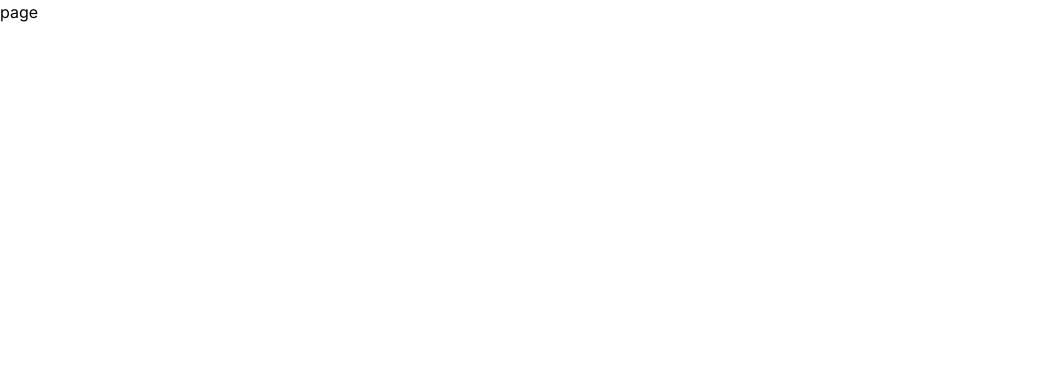
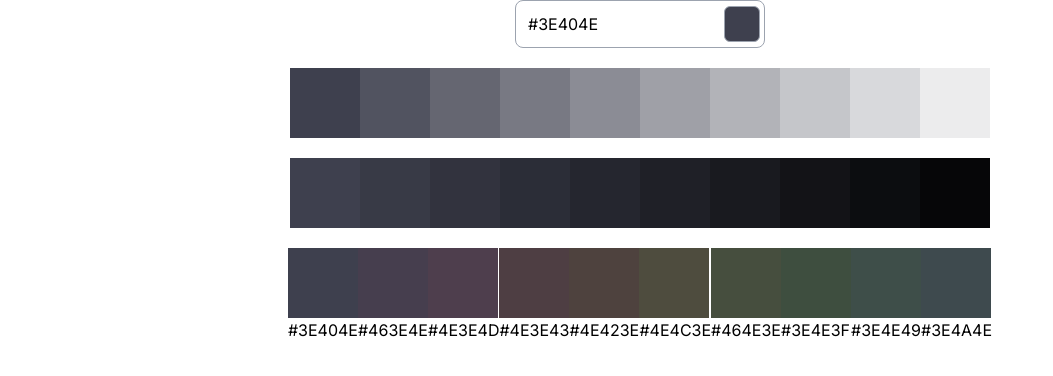
Before and after one commit to Navaneeth-Prabhu/colorcc, a Next.js app: page /tool in a window 1280 px wide. Shown: the top 376 px of the page, without its empty margins (0-1053 px from the left). Built offline with nearby package versions, Linux system fonts and the light colour scheme.

Commit message:
created dark,light, and hue palaette generator

```diff
--- a/src/app/tool/page.js
+++ b/src/app/tool/page.js
@@ -1,9 +1,119 @@
-import React from 'react'
+'use client'
 
-function page() {
-  return (
-    <div>page</div>
-  )
+import React, { useEffect, useState } from 'react';
+import { useMyContext } from '@/context/store';
+import { ChromePicker } from 'react-color';
+
+const Modal = ({ children, onClose }) => {
+    return (
+        <div className={`modal-overlay ${onClose ? 'active' : ''}`} onClick={onClose}>
+            <div className={`modal ${onClose ? 'active' : ''}`} onClick={(e) => e.stopPropagation()}>
+                <span className="close-button" onClick={onClose}>
+                    &times;
+                </span>
+                {children}
+            </div>
+        </div>
+    );
+};
+
+// const getRandomColor = () => {
+//     const letters = '0123456789ABCDEF';
+//     let color = '#';
+//     for (let i = 0; i < 6; i++) {
+//         color += letters[Math.floor(Math.random() * 16)];
+//     }
+//     return color;
+// };
+
+function Page() {
+    const { paletteColor, setPaletteColor, lightPalette, darkPalette,huePalette } = useMyContext();
+    const [showColorPicker, setShowColorPicker] = useState(false);
+
+    console.log(darkPalette, lightPalette)
+    const handleChange = (newColor) => {
+        const hexColor = newColor.hex;
+        setPaletteColor(hexColor);
+    };
+
+    // useEffect(() => {
+    //     const initialColors = getRandomColor();
+    //     setPaletteColor(initialColors);
+    // }, []);
+
+    return (
+        <div className='flex flex-col items-center justify-center gap-5'>
+            <div className='bg-white border justify-between rounded-lg items-center flex h-12 md:w-[250px]
+        overflow-hidden px-1 border-gray-400 active:border-violet-700'>
+                <input
+                    type="text"
+                    value={paletteColor}
+                    onChange={(e) => {
+                        const newColor = { hex: e.target.value };
+                        handleChange(newColor);
+                    }}
+                    className='p-2 md:w-[200px]'
+                />
+
+                <div
+                    className='w-9 h-9 rounded-md border border-gray-400'
+                    style={{ background: paletteColor }}
+                    onClick={() => setShowColorPicker(!showColorPicker)}
+                ></div>
+
+                {showColorPicker && (
+                    <Modal onClose={() => setShowColorPicker(false)}>
+                        <ChromePicker color={paletteColor} onChange={handleChange} disableAlpha={true} />
+                        {/* <HexColorPicker color={contextColor || color} onChange={handleChange}  disableAlpha={true}/> */}
+                    </Modal>
+                )}
+            </div>
+
+
+            <div style={{ display: 'flex', alignItems: 'center' }}>
+                {lightPalette?.map((color, index) => (
+                    <div className='flex flex-col' key={index}>
+                        <div
+                            style={{
+                                width: '70px',
+                                height: '70px',
+                                backgroundColor: color,
+                            }}
+                        />
+                        {/* <label>{color}</label> */}
+                    </div>
+                ))}
+            </div>
+            <div style={{ display: 'flex', alignItems: 'center' }}>
+                {darkPalette?.map((color, index) => (
+                    <div className='flex flex-col' key={index}>
+                        <div
+                            style={{
+                                width: '70px',
+                                height: '70px',
+                                backgroundColor: color,
+                            }}
+                        />
+                        {/* <label>{color}</label> */}
+                    </div>
+                ))}
+            </div>
+            <div style={{ display: 'flex', alignItems: 'center' }}>
+                {huePalette?.map((color, index) => (
+                    <div className='flex flex-col' key={index}>
+                        <div
+                            style={{
+                                width: '70px',
+                                height: '70px',
+                                backgroundColor: color,
+                            }}
+                        />
+                        <label>{color}</label>
+                    </div>
+                ))}
+            </div>
+        </div>
+    );
 }
 
-export default page
+export default Page;
--- a/src/context/store.js
+++ b/src/context/store.js
@@ -14,13 +14,25 @@ export const MyContextProvider = ({ children }) => {
     const [textColor, setTextColor] = useState('#000000');
     const [contrastRatio, setContrastRatio] = useState(null);
     const [contrastPass, setContrastPass] = useState(null);
-    const [palette, setPalette] = useState([]);
     const [savedColors, setSavedColors] = useState([]);
     // gradinet
     const [colors, setColors] = useState(['', '']); // Default colors
-    const [paletteColor,setPaletteColor] = useState('#c33f3f')
+    // ''palettecolors
+    const [paletteColor, setPaletteColor] = useState('');
+    const [lightPalette, setLightPalette] = useState([]);
+    const [darkPalette, setDarkPalette] = useState([]);
+    const [huePalette, setHuePalette] = useState([]);
 
 
+
+
+    useEffect(() => {
+        const initialColors = getRandomColor();
+        setPaletteColor(initialColors);
+        generateDarkPalette(initialColors);
+        generateLightPalette(initialColors);
+        generateHuePalette(initialColors);
+    }, []);
 
     useEffect(() => {
         calculateContrastRatio();
@@ -82,49 +94,6 @@ export const MyContextProvider = ({ children }) => {
             uiComponentAAA: contrastPassUIComponentAAA,
         });
     };
-
-
-    // const calculateContrastRatio = () => {
-    //     const hexToRgb = (hex) => {
-    //         const bigint = parseInt(hex.slice(1), 16);
-    //         const r = (bigint >> 16) & 255;
-    //         const g = (bigint >> 8) & 255;
-    //         const b = bigint & 255;
-    //         return [r, g, b];
-    //     };
-
-    //     const rgbToLuminance = (rgb) => {
-    //         const srgb = (c) => {
-    //             c /= 255;
-    //             return c <= 0.03928 ? c / 12.92 : Math.pow((c + 0.055) / 1.055, 2.4);
-    //         };
-    //         const gamma = (c) => srgb(c) * 255;
-    //         return 0.2126 * gamma(rgb[0]) + 0.7152 * gamma(rgb[1]) + 0.0722 * gamma(rgb[2]);
-    //     };
-
-    //     const bgRgb = hexToRgb(backgroundColor);
-    //     const fgRgb = hexToRgb(foregroundColor);
-
-    //     const bgLuminance = rgbToLuminance(bgRgb) / 255;
-    //     const fgLuminance = rgbToLuminance(fgRgb) / 255;
-
-    //     const contrast = (l1, l2) => {
-    //         const lighter = Math.max(l1, l2);
-    //         const darker = Math.min(l1, l2);
-    //         return (lighter + 0.05) / (darker + 0.05);
-    //     };
-
-    //     const ratio = contrast(bgLuminance, fgLuminance);
-    //     setContrastRatio(ratio.toFixed(2));
-
-    //     const contrastPassSmallText = ratio >= 4.5;
-    //     const contrastPassLargeText = ratio >= 3;
-
-    //     setContrastPass({
-    //         smallText: contrastPassSmallText,
-    //         largeText: contrastPassLargeText,
-    //     });
-    // };
 
 
     // const enhanceContrast = (type) => {
@@ -245,36 +214,6 @@ export const MyContextProvider = ({ children }) => {
         return luminance > 0.5 ? '#000000' : '#FFFFFF'; // Black for light background, white for dark background
     };
 
-    // useEffect(() => {
-    //     const generateColorPalette = (foregroundColor) => {
-    //         const baseColorObj = Color(foregroundColor);
-
-    //         const newPalette = [];
-    //         for (let i = 0; i < 8; i++) {
-    //             const adjustedColor = baseColorObj.lightness(baseColorObj.lightness() + i * 5);
-    //             newPalette.push(adjustedColor.hex());
-    //         }
-
-    //         setPalette(newPalette);
-    //     };
-
-    //     generateColorPalette(foregroundColor);
-    // }, [foregroundColor]);
-
-
-        const generateColorPalette = (paletteColor) => {
-            const baseColorObj = Color(paletteColor);
-
-            const newPalette = [];
-            for (let i = 0; i < 10; i++) {
-                // You can adjust the lightness or other properties based on your preference
-                const adjustedColor = baseColorObj.darken(i * 0.1); // Adjust the factor as needed
-                newPalette.push(adjustedColor.hex());
-            }
-            setPalette(newPalette);
-        };
-
-
     const saveColors = () => {
         // Check if the color pair already exists
         const colorExists = savedColors.some(
@@ -293,6 +232,51 @@ export const MyContextProvider = ({ children }) => {
     };
 
 
+    const getRandomColor = () => {
+        const letters = '0123456789ABCDEF';
+        let color = '#';
+        for (let i = 0; i < 6; i++) {
+            color += letters[Math.floor(Math.random() * 16)];
+        }
+        return color;
+    };
+
+    const generateDarkPalette = (paletteColor) => {
+        const baseColorObj = Color(paletteColor);
+
+        const newPalette = [];
+        for (let i = 0; i < 10; i++) {
+            // Mix the base color with black to create a shade
+            const shadedColor = baseColorObj.mix(Color('black'), i * 0.1);
+            newPalette.push(shadedColor.hex());
+        }
+        setDarkPalette(newPalette);
+    };
+
+    const generateLightPalette = (paletteColor) => {
+        const baseColorObj = Color(paletteColor);
+
+        const newPalette = [];
+        for (let i = 0; i < 10; i++) {
+            // Mix the base color with white to create a tint
+            const tintedColor = baseColorObj.mix(Color('white'), i * 0.1);
+            newPalette.push(tintedColor.hex());
+        }
+        setLightPalette(newPalette);
+    };
+
+    const generateHuePalette = (paletteColor) => {
+        const baseColorObj = Color(paletteColor);
+
+        const newPalette = [];
+        for (let i = 0; i < 10; i++) {
+            // Adjust the hue of the base color
+            const adjustedColor = baseColorObj.hue(baseColorObj.hue() + i * 36); // 36 degrees per step, you can adjust this value
+            newPalette.push(adjustedColor.hex());
+        }
+        setHuePalette(newPalette);
+    };
+
     // In your component or context
     const handleColorSelection = (selectedColorPair) => {
         setBackgroundColor(selectedColorPair.backgroundColor);
@@ -308,15 +292,22 @@ export const MyContextProvider = ({ children }) => {
         contrastRatio,
         enhanceContrast,
         switchColors, contrastPass, textColor,
-        palette,
+
         saveColors,
         savedColors,
         handleColorSelection,
         colors,
         setColors,
         paletteColor,
-        setPaletteColor,
-        generateColorPalette
+        setPaletteColor: (newColor) => {
+            setPaletteColor(newColor);
+            generateDarkPalette(newColor);
+            generateLightPalette(newColor);
+            generateHuePalette(newColor);
+        },
+        lightPalette,
+        darkPalette,
+        huePalette,
     };
 
     return (
```
